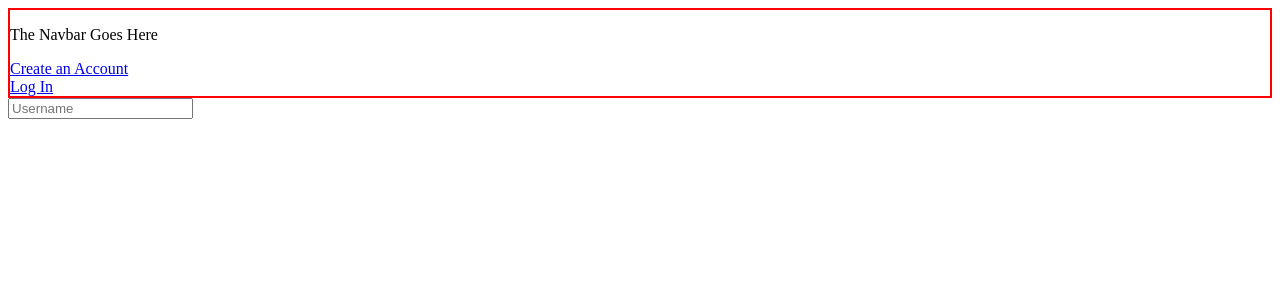
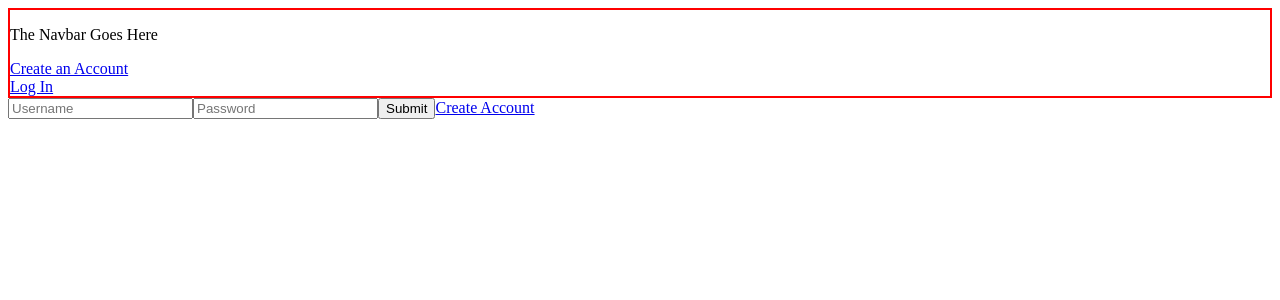
Before and after one commit to grohan1130/accountability, a React (Vite) app in the folder web/: page /Login in a window 1280 px wide. Shown: the top 300 px of the page. Built offline with nearby package versions, Linux system fonts and the light colour scheme.

Commit message:
Login <---> Register Page Routing + JSON Object Formation in Login Page

```diff
--- a/web/src/pages/Login.tsx
+++ b/web/src/pages/Login.tsx
@@ -1,11 +1,21 @@
 import { useState, type ChangeEvent } from "react";
+import { Link } from 'react-router-dom'
 
 function Login () {
 
     const [username, setUsername] = useState("")
-
     const handleUsernameChange = (event:ChangeEvent<HTMLInputElement>) : void => {
         setUsername(event.target.value)
+    }
+
+    const [password, setPassword] = useState("")
+    const handlePasswordChange = (event:ChangeEvent<HTMLInputElement>) : void => {
+        setPassword(event.target.value)
+    }
+
+    const sendCreds = (): void=> {
+        const LoginRequestObject: string = JSON.stringify({ username, password });
+        console.log(`Creds Passed! First Name = ${LoginRequestObject}`);
     }
 
     return (
@@ -15,9 +25,18 @@ function Login () {
                 placeholder = "Username"
                 value = {username}
                 onChange = {handleUsernameChange}
+            />
 
+            <input
+                type = "text"
+                placeholder = "Password"
+                value = {password}
+                onChange = {handlePasswordChange}
+            />
 
-            />
+            <button id = "submitCreds" onClick={sendCreds}>Submit</button>
+
+            <Link to="/Register">Create Account</Link>
         </>
 
     )
--- a/web/src/pages/Register.tsx
+++ b/web/src/pages/Register.tsx
@@ -1,4 +1,5 @@
 import { useState, type ChangeEvent } from "react";
+import { Link } from "react-router-dom";
 
 function Register () {
 
@@ -26,10 +27,11 @@ function Register () {
     }
 
 
-    const newUserObject: string = JSON.stringify({ firstName, lastName, username, password });
+
 
 
     const sendCreds = (): void => {
+        const newUserObject: string = JSON.stringify({ firstName, lastName, username, password });
         console.log(`Creds Passed! First Name = ${newUserObject}`);
     };
 
@@ -65,7 +67,10 @@ function Register () {
                 value={password}
                 onChange = {handlePasswordChange}
             />
-            <button id = "submitCreds" onClick={sendCreds}>Submit</button>
+
+            <button onClick = {sendCreds}>Submit</button>
+
+            <Link to="/Login">Already Have an Account? Log In Here</Link>
         </>
     )
 }
```
